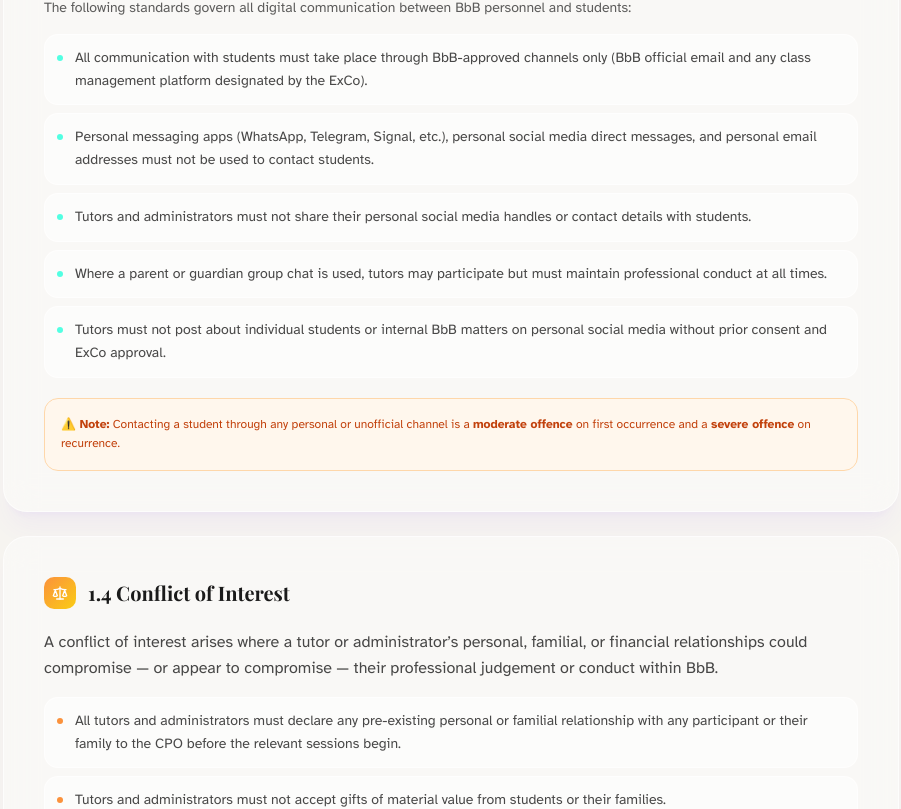
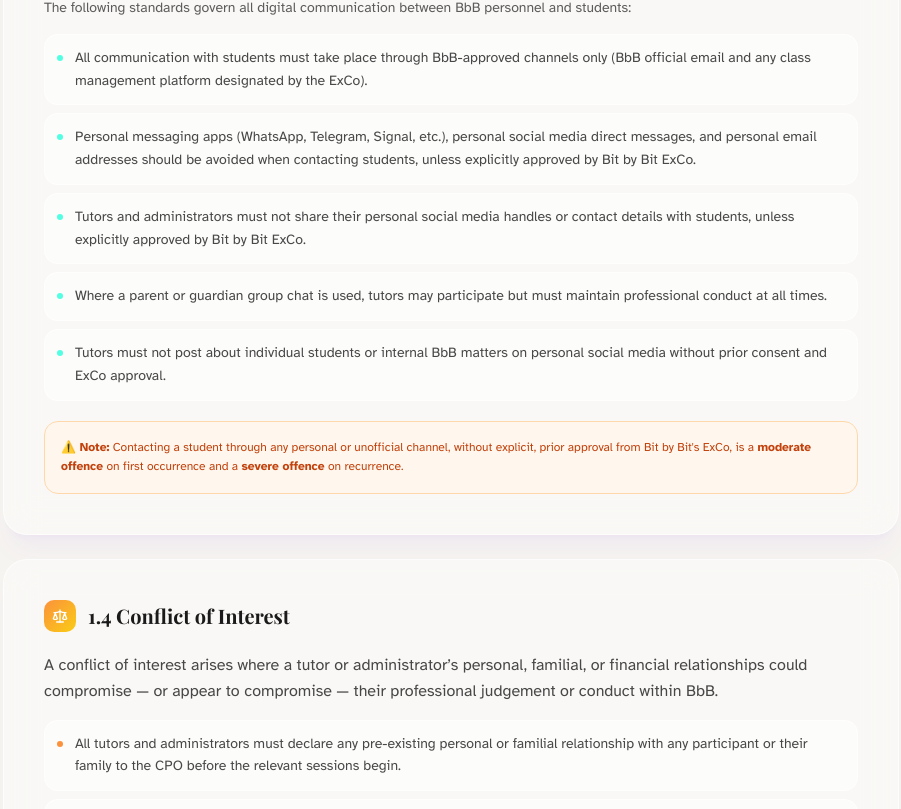
Before and after one commit to hongpenggg/bitbybitcoding.github.io, a React (Vite) app: page /#/conduct in a window 1280 px wide. Shown: the part 1839-2648 px from the top of the page, without its empty margins (189-1090 px from the left). Built offline with nearby package versions, Linux system fonts and the light colour scheme; a web font is replaced by a local one.

Commit message:
Update code of conduct

```diff
--- a/src/pages/Conduct.tsx
+++ b/src/pages/Conduct.tsx
@@ -17,8 +17,8 @@ const tutorStandards = [
 
 const digitalStandards = [
   'All communication with students must take place through BbB-approved channels only (BbB official email and any class management platform designated by the ExCo).',
-  'Personal messaging apps (WhatsApp, Telegram, Signal, etc.), personal social media direct messages, and personal email addresses must not be used to contact students.',
-  'Tutors and administrators must not share their personal social media handles or contact details with students.',
+  'Personal messaging apps (WhatsApp, Telegram, Signal, etc.), personal social media direct messages, and personal email addresses should be avoided when contacting students, unless explicitly approved by Bit by Bit ExCo.',
+  'Tutors and administrators must not share their personal social media handles or contact details with students, unless explicitly approved by Bit by Bit ExCo.',
   'Where a parent or guardian group chat is used, tutors may participate but must maintain professional conduct at all times.',
   'Tutors must not post about individual students or internal BbB matters on personal social media without prior consent and ExCo approval.',
 ];
@@ -92,7 +92,7 @@ const studentExpected = [
 
 const studentDigital = [
   'Use only BbB-approved platforms and tools during sessions.',
-  'Not attempt to contact tutors through personal or unofficial channels.',
+  'Not attempt to contact tutors through personal or unofficial channels, for non-BbB approved purposes.',
   'Not share, post, or distribute photographs, videos, or personal information of other students or BbB personnel without consent.',
   'Not access, view, or share inappropriate content during sessions.',
   'Report any online communication from a tutor through unofficial channels to a parent or guardian and to BbB immediately.',
@@ -240,7 +240,7 @@ export function Conduct() {
             <BulletList items={digitalStandards} color="bg-bit-turquoise" />
             <div className="mt-5 p-4 rounded-xl bg-orange-50 dark:bg-orange-900/20 border border-orange-200 dark:border-orange-800">
               <p className="text-xs text-orange-700 dark:text-orange-300 leading-relaxed">
-                <strong>⚠️ Note:</strong> Contacting a student through any personal or unofficial channel is a <strong>moderate offence</strong> on first occurrence and a <strong>severe offence</strong> on recurrence.
+                <strong>⚠️ Note:</strong> Contacting a student through any personal or unofficial channel, without explicit, prior approval from Bit by Bit's ExCo, is a <strong>moderate offence</strong> on first occurrence and a <strong>severe offence</strong> on recurrence.
               </p>
             </div>
           </Card>
```
